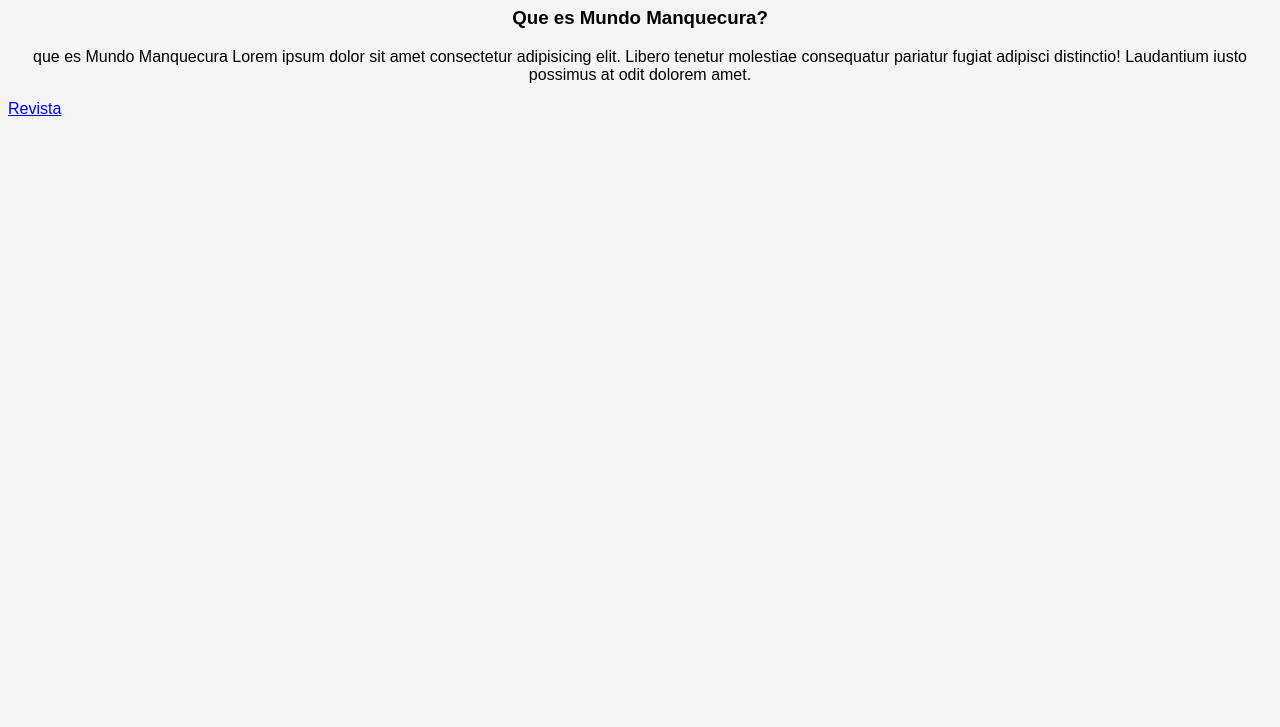
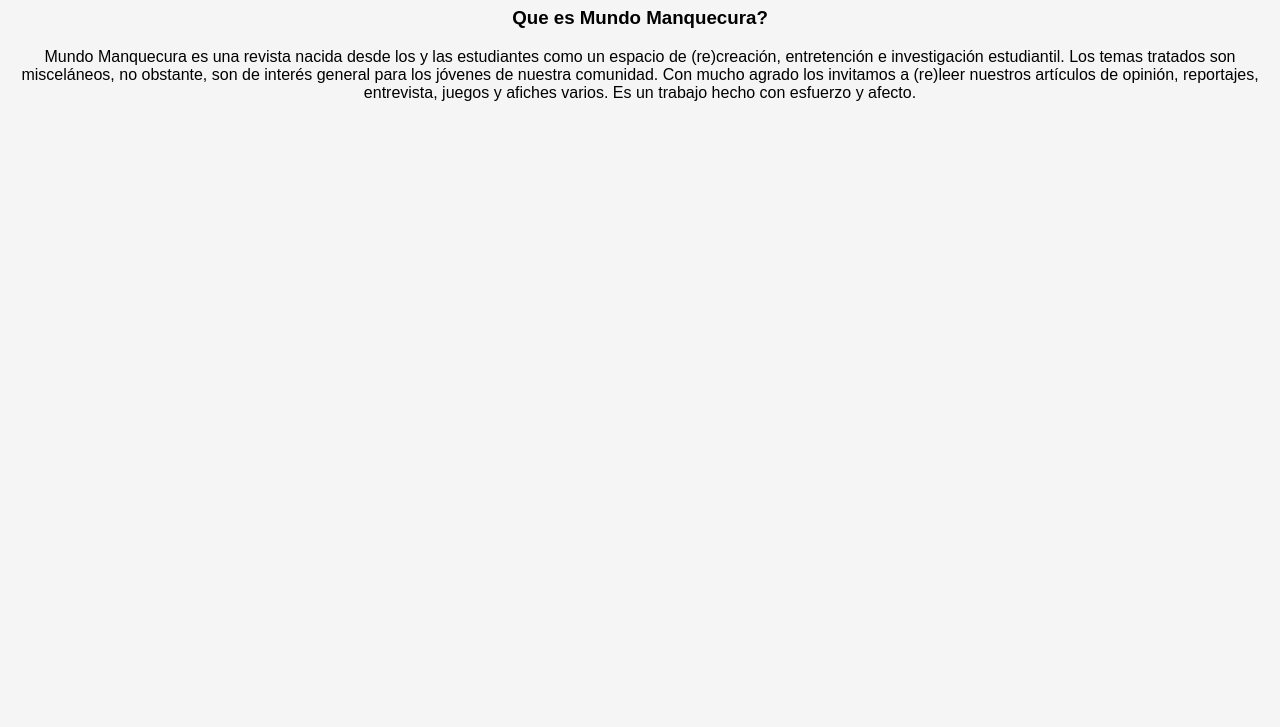
Before and after one commit to g0nx4/preuba, a plain HTML site: page index.html in a window 1280 px wide. Shown: the part 73-800 px from the top of the page. Drawn offline with Linux system fonts and the light colour scheme; a script that the page names is missing.

Commit message:
Update index.html

```diff
--- a/index.html
+++ b/index.html
@@ -54,14 +54,14 @@
             <div class="tit_qu_mm">
                 <h1>Que es Mundo Manquecura?</h1>
                 <div class="texto_uno">
-                  <p>que es Mundo Manquecura Lorem ipsum dolor sit amet consectetur adipisicing elit. Libero tenetur molestiae consequatur pariatur fugiat adipisci distinctio! Laudantium iusto possimus at odit dolorem amet.
+                  <p>Mundo Manquecura es una revista nacida desde los y las estudiantes como un espacio de (re)creación, entretención e investigación estudiantil. Los temas tratados son misceláneos, no obstante, son de interés general para los jóvenes de nuestra comunidad. Con mucho agrado los invitamos a (re)leer nuestros artículos de opinión, reportajes, entrevista, juegos y afiches varios. Es un trabajo hecho con esfuerzo y afecto.
                   </p>
 
                 </div>
             </div>
         </article>
-        <a href="https://online.flippingbook.com/view/549901028/" class="fbo-embed" data-fbo-id="549901028" data-fbo-lightbox="yes" data-fbo-width="960px" data-fbo-height="600px" data-fbo-version="1" style="max-width: 100%">Revista</a><script async defer src="https://online.flippingbook.com/EmbedScriptUrl.aspx?m=redir&hid=549901028"></script>
-
+        <!--<a href="https://online.flippingbook.com/view/549901028/" class="fbo-embed" data-fbo-id="549901028" data-fbo-lightbox="yes" data-fbo-width="960px" data-fbo-height="600px" data-fbo-version="1" style="max-width: 100%">Revista</a><script async defer src="https://online.flippingbook.com/EmbedScriptUrl.aspx?m=redir&hid=549901028"></script>
+           -->
         </section>
 </body>
 </html>
```
